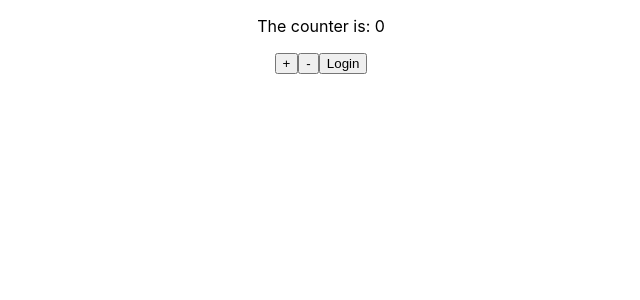
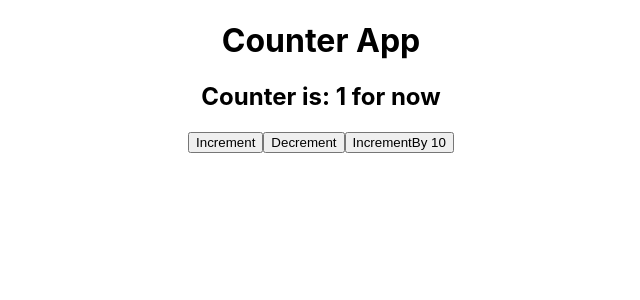
Before and after one commit to GANONTHA/react-redux, a React (Create React App) app: page / in a window 1280 px wide. Shown: the top 300 px of the page, without its empty margins (319-959 px from the left). Built offline with nearby package versions, Linux system fonts and the light colour scheme.

Commit message:
Redux toolkit

```diff
--- a/src/App.js
+++ b/src/App.js
@@ -1,20 +1,18 @@
 import "./App.css";
-import { useSelector, useDispatch } from "react-redux";
-import { increment, decrement, signIn } from "./actions";
+import { useDispatch, useSelector } from "react-redux";
+
+import { increment, decrement, incrementBy } from "./redux/counter";
 
 function App() {
-  const counter = useSelector((state) => state.counter);
-  const isLoggedIn = useSelector((state) => state.isLogged);
+  const { count } = useSelector((state) => state.counter);
   const dispatch = useDispatch();
   return (
     <div className="App">
-      <p>The counter is: {counter}</p>
-      <button onClick={() => dispatch(increment(5))}>+</button>
-      <button onClick={() => dispatch(decrement(4))}>-</button>
-      {isLoggedIn && <h4>You are an admin</h4>}
-      <button onClick={() => dispatch(signIn())}>
-        {isLoggedIn ? "LogOut" : "Login"}
-      </button>
+      <h1>Counter App</h1>
+      <h2>Counter is: {count} for now</h2>
+      <button onClick={() => dispatch(increment())}>Increment</button>
+      <button onClick={() => dispatch(decrement())}>Decrement</button>
+      <button onClick={() => dispatch(incrementBy(10))}>IncrementBy 10</button>
     </div>
   );
 }
--- a/src/index.js
+++ b/src/index.js
@@ -3,15 +3,8 @@
 import "./index.css";
 import App from "./App";
 import reportWebVitals from "./reportWebVitals";
-import { legacy_createStore as createStore } from "redux";
 import { Provider } from "react-redux";
-import allReducers from "./reducers";
-
-const store = createStore(
-  allReducers,
-
-  window.__REDUX_DEVTOOLS_EXTENSION__ && window.__REDUX_DEVTOOLS_EXTENSION__()
-);
+import store from "./redux/store";
 
 const root = ReactDOM.createRoot(document.getElementById("root"));
 root.render(
--- /dev/null
+++ b/src/redux/counter.js
@@ -0,0 +1,22 @@
+import { createSlice } from "@reduxjs/toolkit";
+
+export const counterSlice = createSlice({
+  name: "counter",
+  initialState: {
+    count: 1,
+  },
+  reducers: {
+    increment: (state) => {
+      state.count += 1;
+    },
+    decrement: (state) => {
+      state.count -= 1;
+    },
+    incrementBy: (state, action) => {
+      state.count += action.payload;
+    },
+  },
+});
+
+export const { increment, decrement, incrementBy } = counterSlice.actions;
+export default counterSlice.reducer;
--- /dev/null
+++ b/src/redux/store.js
@@ -0,0 +1,8 @@
+import { configureStore } from "@reduxjs/toolkit";
+import counterReducer from "./counter";
+
+export default configureStore({
+  reducer: {
+    counter: counterReducer,
+  },
+});
```
